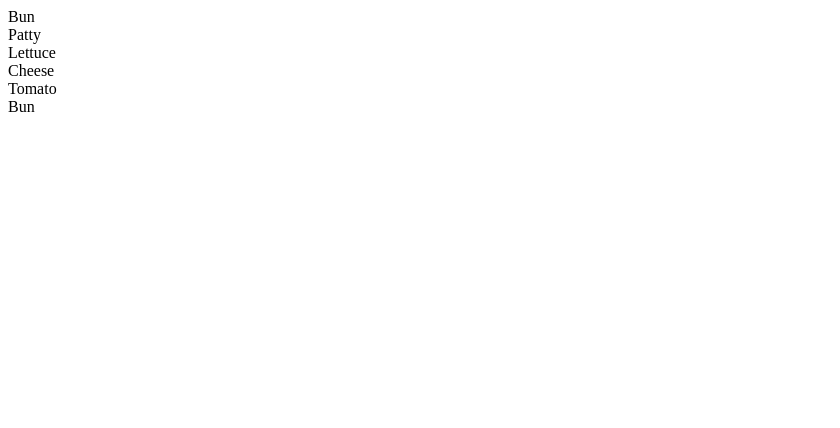
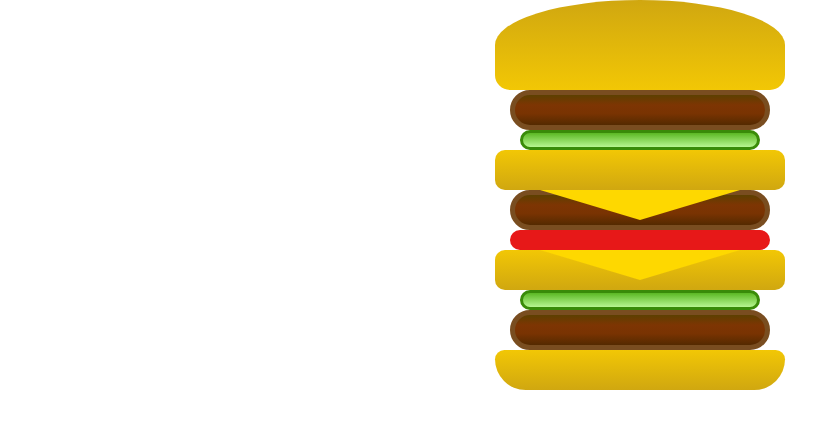
Before and after one commit to arifanf/burger-mini-app, a React (Create React App) app: page /burger-maker in a window 1280 px wide. Shown: the top 428 px of the page, without its empty margins (0-840 px from the left). Built offline with nearby package versions, Linux system fonts and the light colour scheme; the HTML template or start-up script is replaced by a standard one.

Commit message:
Styling dengan module css

```diff
--- a/package.json
+++ b/package.json
@@ -11,6 +11,7 @@
     "react-router": "^6.2.2",
     "react-router-dom": "^6.2.2",
     "react-scripts": "5.0.0",
+    "styled-components": "^5.3.5",
     "web-vitals": "^2.1.4"
   },
   "scripts": {
--- a/public/index.html
+++ b/public/index.html
@@ -10,6 +10,9 @@
     />
 
     <title>Burger App</title>
+
+    <link rel="stylesheet" href="https://cdn.jsdelivr.net/npm/bootstrap@4.6.1/dist/css/bootstrap.min.css" />
+
   </head>
   <body>
     <noscript>You need to enable JavaScript to run this app.</noscript>
--- a/src/Components/Burger/Bun.js
+++ b/src/Components/Burger/Bun.js
@@ -1,8 +1,24 @@
 import React from 'react'
 
-const Bun = () => {
+import style from './burger.module.css'
+
+const Bun = (props) => {
+
+  let bunClass;
+
+  switch (props.type) {
+    case 'top':
+      bunClass = style.bun_top
+      break
+    case 'insert':
+      bunClass = style.bun_insert
+      break
+    default:
+      bunClass = ''
+  }
+
   return (
-    <div>Bun</div>
+    <div className={ `${style.bun} ${bunClass}` } ></div>
   )
 }
 
--- a/src/Components/Burger/Burger.js
+++ b/src/Components/Burger/Burger.js
@@ -8,13 +8,27 @@ import Tomato from './Tomato'
 
 const Burger = () => {
 
+  const ingredients = ['patty', 'lettuce', 'bun', 'cheese', 'patty', 'tomato', 'cheese', 'bun', 'lettuce', 'patty']
+
   return (
     <>
-        <Bun />
-        <Patty />
-        <Lettuce />
-        <Cheese />
-        <Tomato />
+        <Bun type="top" />
+        { ingredients.map( (item, index) => {
+          switch (item) {
+            case 'patty':
+              return <Patty key={index} />
+            case 'lettuce':
+              return <Lettuce key={index} />
+            case 'bun':
+              return <Bun type="insert" key={index} />
+            case 'cheese':
+              return <Cheese key={index} />
+            case 'tomato':
+              return <Tomato key={index} />
+            default:
+              return null
+          }
+        } ) }
         <Bun />
     </>
   )
--- a/src/Components/Burger/Cheese.js
+++ b/src/Components/Burger/Cheese.js
@@ -1,8 +1,10 @@
 import React from 'react'
+
+import style from './burger.module.css'
 
 const Cheese = () => {
   return (
-    <div>Cheese</div>
+    <div className={style.cheese}></div>
   )
 }
 
--- a/src/Components/Burger/Lettuce.js
+++ b/src/Components/Burger/Lettuce.js
@@ -1,8 +1,10 @@
 import React from 'react'
+
+import style from './burger.module.css'
 
 const Lettuce = () => {
   return (
-    <div>Lettuce</div>
+    <div className={style.lettuce}></div>
   )
 }
 
--- a/src/Components/Burger/Patty.js
+++ b/src/Components/Burger/Patty.js
@@ -1,8 +1,10 @@
 import React from 'react'
+
+import style from './burger.module.css'
 
 const Patty = () => {
   return (
-    <div>Patty</div>
+    <div className={style.patty}></div>
   )
 }
 
--- a/src/Components/Burger/Tomato.js
+++ b/src/Components/Burger/Tomato.js
@@ -1,8 +1,10 @@
 import React from 'react'
+
+import style from './burger.module.css'
 
 const Tomato = () => {
   return (
-    <div>Tomato</div>
+    <div className={style.tomato}></div>
   )
 }
 
--- /dev/null
+++ b/src/Components/Burger/burger.module.css
@@ -0,0 +1,87 @@
+.burger {
+    max-width: 290px;
+}
+
+.bun {
+    height: 40px;
+    border-top-right-radius: 30px;
+    border-top-left-radius: 30px;
+    border-bottom-right-radius: 99px;
+    border-bottom-left-radius: 99px;
+    width: 290px;
+    background: linear-gradient(
+        180deg,
+        rgba(242, 199, 5, 1) 0%,
+        rgba(208, 167, 16, 1) 100%
+    );
+    margin-left: auto;
+    margin-right: auto;
+}
+
+.bun_top {
+    height: 90px;
+    border-top-right-radius: 100%;
+    border-top-left-radius: 100%;
+    border-bottom-right-radius: 30px;
+    border-bottom-left-radius: 30px;
+    background: linear-gradient(
+        0deg,
+        rgba(242, 199, 5, 1) 0%,
+        rgba(208, 167, 16, 1) 100%
+    );
+}
+
+.bun_insert {
+    height: 40px;
+    border-radius: 10px;
+}
+
+
+.patty {
+    height: 40px;
+    border-radius: 99px;
+    width: 260px;
+    background: linear-gradient(
+        180deg,
+        rgba(93, 64, 0, 1) 0%,
+        rgba(125, 53, 3, 1) 33%,
+        rgba(121, 51, 2, 1) 62%,
+        rgba(84, 42, 0, 1) 100%
+    );
+    border: 5px solid #794d20;
+    margin-left: auto;
+    margin-right: auto;
+}
+
+.lettuce {
+    height: 20px;
+    border-radius: 99px;
+    width: 240px;
+    background: linear-gradient(
+        180deg,
+        rgba(91, 184, 36, 1) 0%,
+        rgba(183, 246, 145, 1) 100%
+    );
+    border: 3px solid #398b09;
+    margin-left: auto;
+    margin-right: auto;
+}
+
+.cheese {
+    height: 30px;
+    margin-bottom: -30px;
+    width: 200px;
+    clip-path: polygon(50% 100%, 0 0, 100% 0);
+    background: #fed800;
+    margin-left: auto;
+    margin-right: auto;
+}
+
+.tomato {
+    height: 20px;
+    width: 260px;
+    border-radius: 99px;
+    background: #e71818;
+    margin-left: auto;
+    margin-right: auto;
+}
```
Also changed, not shown: 1 other file (tests, documents, lock files or other folders).
